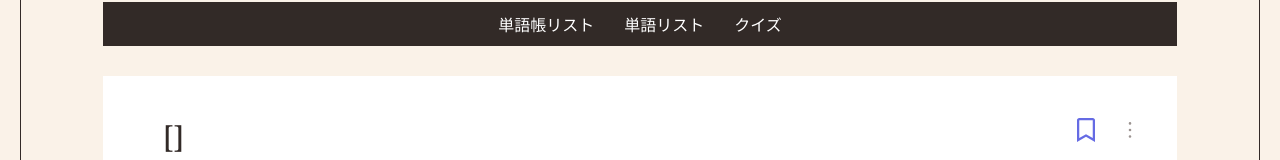
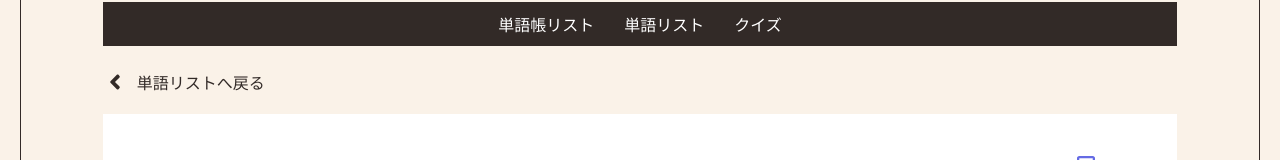
Before and after one commit to JiwonChoi1017/my-daily-word, a Next.js app: page /vocabulary/detail/1/1 in a window 1280 px wide. Shown: the part 158-318 px from the top of the page. Built offline with nearby package versions, Linux system fonts and the light colour scheme; no server answers; the database is empty.

Commit message:
単語リストへ戻るリンクを追加

```diff
--- a/components/ui/Icon.module.css
+++ b/components/ui/Icon.module.css
@@ -33,6 +33,11 @@
   margin-left: 10px;
 }
 
+.goBackIcon {
+  font-size: 24px;
+  margin-right: 10px;
+}
+
 .correctAnswerIcon {
   margin-left: 10px;
   color: #28d97eeb;
--- a/components/ui/Icon.tsx
+++ b/components/ui/Icon.tsx
@@ -6,6 +6,7 @@ import {
   FaRegBookmark,
   FaCheck,
   FaTimes,
+  FaAngleLeft,
 } from "react-icons/fa";
 import classes from "./Icon.module.css";
 
@@ -116,6 +117,15 @@ export const WordIcon: React.FC<{
 };
 
 /**
+ * 前のページへ戻るアイコン.
+ *
+ * @returns {JSX.Element} 前のページへ戻るアイコン.
+ */
+export const GoBackIcon = () => {
+  return <FaAngleLeft className={classes.goBackIcon} />;
+};
+
+/**
  * 回答チェックアイコン.
  *
  * @param {string} checkedAnswer - チェックをつけた回答.
--- a/components/vocabulary/word/detail/VocabularyWordDetail.tsx
+++ b/components/vocabulary/word/detail/VocabularyWordDetail.tsx
@@ -2,8 +2,9 @@ import Card from "@/components/ui/Card";
 import Loader from "@/components/layout/Loader";
 import { Word } from "@/types/Vocabulary";
 import React from "react";
-import { WordIcon } from "@/components/ui/Icon";
+import { GoBackIcon, WordIcon } from "@/components/ui/Icon";
 import { useRouter } from "next/router";
+import Link from "next/link";
 
 /**
  * 単語詳細.
@@ -40,6 +41,15 @@ const VocabularyWordDetail: React.FC<{
   const onClickDeleteLinkHandler = () => {
     deleteWord();
   };
+  // 前のページへ戻るリンク要素
+  const goBackLinkElement = !isLoading && (
+    <div className="alignItemsCenter">
+      <GoBackIcon />
+      <Link href={`/vocabulary/list/${bookId}?page=1`} className="link">
+        単語リストへ戻る
+      </Link>
+    </div>
+  );
   // 意味リスト
   const meaningList = meanings.map((meaning, index) => {
     return (
@@ -58,6 +68,8 @@ const VocabularyWordDetail: React.FC<{
   });
 
   return (
+    <>
+      {goBackLinkElement}
       <Card>
         {isLoading ? (
           <Loader />
@@ -78,6 +90,7 @@ const VocabularyWordDetail: React.FC<{
           </div>
         )}
       </Card>
+    </>
   );
 };
 
--- a/styles/globals.css
+++ b/styles/globals.css
@@ -118,6 +118,11 @@ ul {
   text-align: center;
 }
 
+.link {
+  color: #322a27;
+  text-decoration: none;
+}
+
 .errorMsg {
   color: red;
   font-size: 14px;
```
Lines whose indentation alone changed are shown as unchanged.
